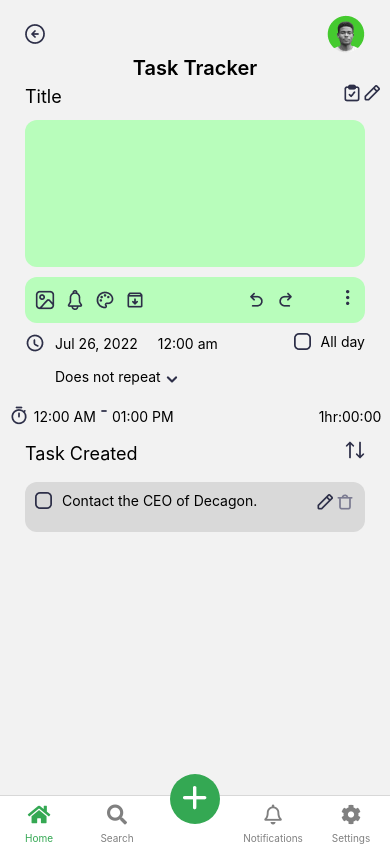
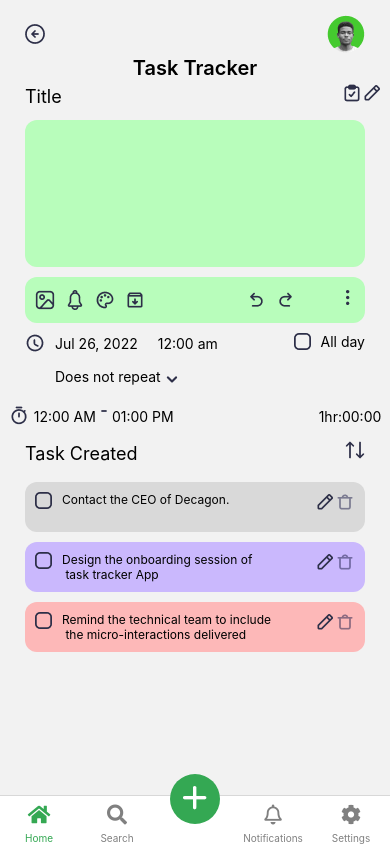
Before and after one commit to developerekene/Task_Tracker_App, a React Native app: screen /Home in a window 390 px wide. Built offline with nearby package versions, Linux system fonts and the light colour scheme.

Commit message:
Home Screen Fourth component update 1

```diff
--- a/components/TaskCreated.js
+++ b/components/TaskCreated.js
@@ -19,12 +19,59 @@ export default function TaskCreated(){
                          height: 50,
                          padding:10,
                          marginRight: 25,
-                         borderRadius: 12
+                         borderRadius: 12,
+                         marginBottom: 10
                          }}>
                          <View style={{flexDirection: 'row',}}>
                               <Image style={{marginRight: 10}} source={require('../images/Rectangle3.png')}/>
-                              <Text>
+                              <Text style={{fontSize: 12}}>
                                    Contact the CEO of Decagon.
+                              </Text>
+                         </View>
+                         <View style={{flexDirection: 'row'}}>
+                              <Image style={{paddingRight: 5}} source={require('../images/pen-2-line.png')}/>
+                              <Image source={require('../images/majesticons_delete-bin-line.png')}/>
+                         </View>
+                    </View>
+                    <View style={{
+                         flexDirection: 'row',
+                         justifyContent: 'space-between',
+                         marginLeft: 25,
+                         paddingLeft: 10,
+                         backgroundColor: '#CAB8FD',
+                         height: 50,
+                         padding:10,
+                         marginRight: 25,
+                         borderRadius: 12,
+                         marginBottom: 10
+                         }}>
+                         <View style={{flexDirection: 'row',}}>
+                              <Image style={{marginRight: 10}} source={require('../images/Rectangle3.png')}/>
+                              <Text style={{fontSize: 12}}>
+                                   {"Design the onboarding session of \n task tracker App"}
+                              </Text>
+                         </View>
+                         <View style={{flexDirection: 'row'}}>
+                              <Image style={{paddingRight: 5}} source={require('../images/pen-2-line.png')}/>
+                              <Image source={require('../images/majesticons_delete-bin-line.png')}/>
+                         </View>
+                    </View>
+                    <View style={{
+                         flexDirection: 'row',
+                         justifyContent: 'space-between',
+                         marginLeft: 25,
+                         paddingLeft: 10,
+                         backgroundColor: '#FDB8B8',
+                         height: 50,
+                         padding:10,
+                         marginRight: 25,
+                         borderRadius: 12,
+                         marginBottom: 10
+                         }}>
+                         <View style={{flexDirection: 'row',}}>
+                              <Image style={{marginRight: 10}} source={require('../images/Rectangle3.png')}/>
+                              <Text style={{fontSize: 12}}>
+                                   {"Remind the technical team to include \n the micro-interactions delivered"}
                               </Text>
                          </View>
                          <View style={{flexDirection: 'row'}}>
```
